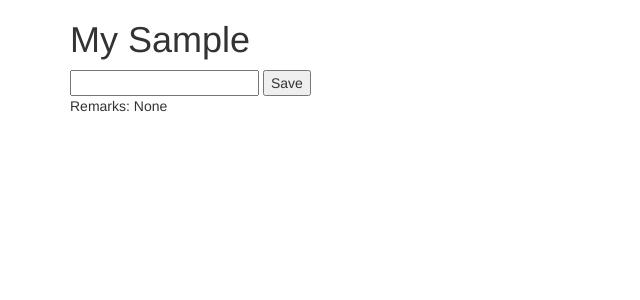
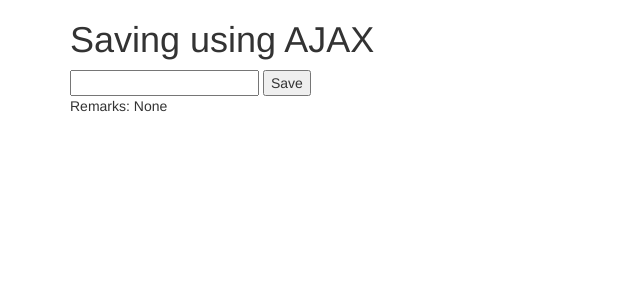
Before and after one commit to jdrivera09/mpiprogram, a PHP site: page / in a window 1280 px wide. Shown: the top 300 px of the page, without its empty margins (0-640 px from the left). Run offline with PHP 8.4, Linux system fonts and the light colour scheme; some libraries are stand-ins or nearby versions.

Commit message:
Update index.php

```diff
--- a/index.php
+++ b/index.php
@@ -6,7 +6,7 @@
 
     <body>
         <div class="container">
-            <h1>My Sample</h1>
+            <h1>Saving using AJAX</h1>
             <input type="text" name="me" id="me">
             <button type="button" id="save">Save</button>
             <p id="remarks">Remarks: None</p>
```
